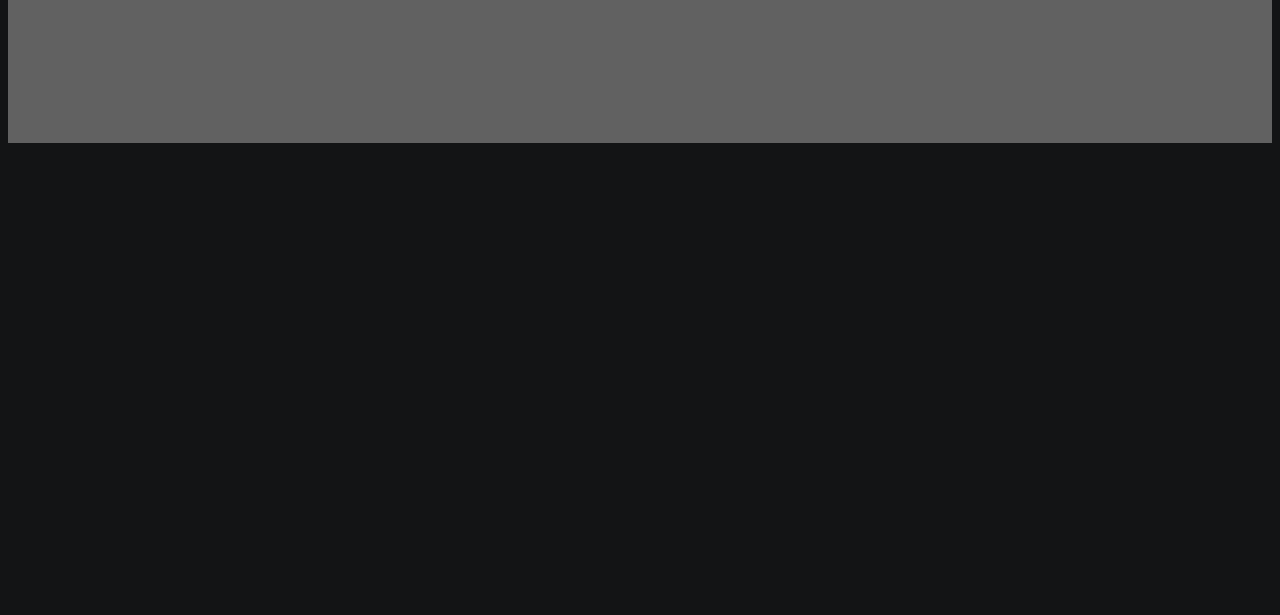
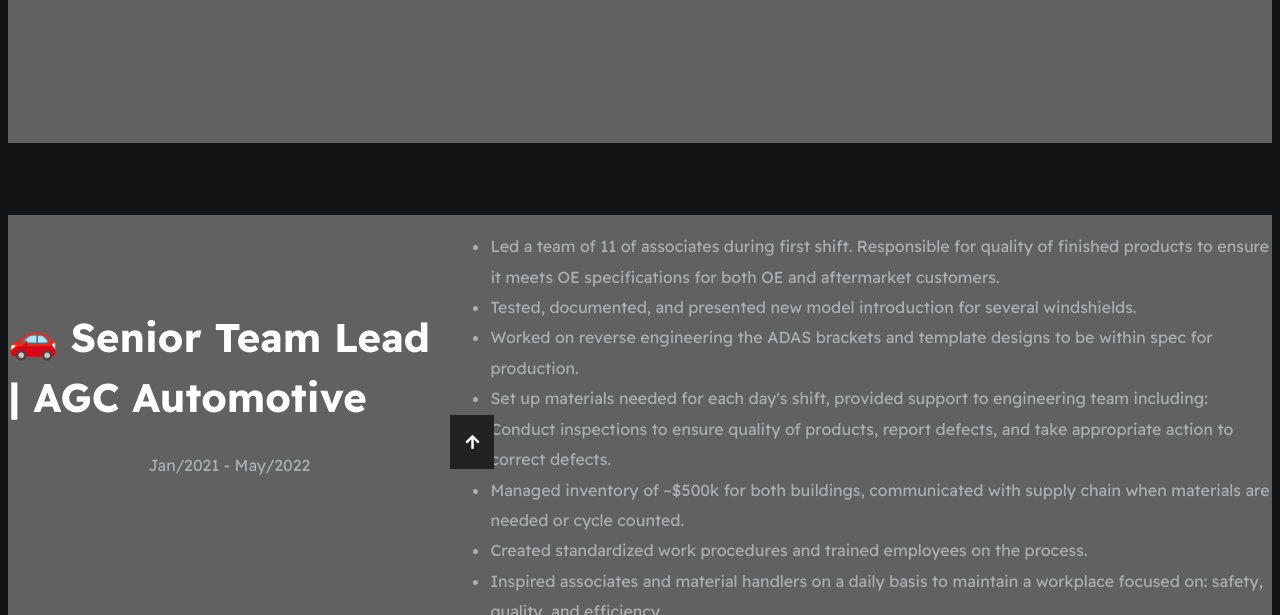
Before and after one commit to RAC11/verticalSlider, a plain HTML site: page index.html in a window 1280 px wide. Shown: the part 660-1275 px from the top of the page. Before the commit the page ends 816 px from the top, so only its background shows below. Drawn offline with Linux system fonts and the light colour scheme.

Commit message:
Began slider for work history

```diff
--- a/index.html
+++ b/index.html
@@ -81,6 +81,90 @@
         </button>
       </div>
     </div>
+    <br>
+    <br>
+    <br>
+    <div class="slider-container2">
+      <div class="left-slide2">
+        <div style="background-color: #616161">
+          <h1>🚗 Senior Team Lead | AGC Automotive</h1>
+          <p>Jan/2021 - May/2022</p>
+        </div>
+        <div style="background-color: #616161">
+          <h1>🚛 Casual Checker | ABF Freight</h1>
+          <p>Jan/2019 - Jan/2021</p>
+        </div>
+      </div>
+      <div class="right-slide2">
+        <div style="background-color: #616161">
+          <div class="card--work-history">
+            <ul>
+              <li>
+                Led a team of 11 of associates during first shift. Responsible for
+                quality of finished products to ensure it meets OE specifications
+                for both OE and aftermarket customers.
+              </li>
+              <li>
+                Tested, documented, and presented new model introduction for
+                several windshields.
+              </li>
+              <li>
+                Worked on reverse engineering the ADAS brackets and template
+                designs to be within spec for production.
+              </li>
+              <li>
+                Set up materials needed for each day's shift, provided support to
+                engineering team including: Conduct inspections to ensure quality
+                of products, report defects, and take appropriate action to
+                correct defects.
+              </li>
+              <li>
+                Managed inventory of ~$500k for both buildings, communicated with
+                supply chain when materials are needed or cycle counted.
+              </li>
+              <li>
+                Created standardized work procedures and trained employees on the
+                process.
+              </li>
+              <li>
+                Inspired associates and material handlers on a daily basis to
+                maintain a workplace focused on: safety, quality, and efficiency.
+              </li>
+              <li>
+                Worked directly with production coordinator to create and
+                implement the schedule for the day.
+              </li>
+            </ul>
+          </div>
+        </div>
+        <div style="background-color: #616161">
+          <div class="card--work-history">
+            <ul>
+              <li>
+                Consistently exceeds expectations for hourly productivity of
+                loading and unloading various freight.
+              </li>
+              <li>
+                Reduced average freight claims by over 20% with accurate and
+                detailed documentation while ensuring items are safe for transit.
+              </li>
+              <li>
+                Collaborated with team members to strategize plans for optimal
+                loading capacity.
+              </li>
+            </ul>
+            </div>
+        </div>
+      </div>
+      <div class="action-buttons2">
+        <button class="down-button2">
+          <i class="fas fa-arrow-down"></i>
+        </button>
+        <button class="up-button2">
+          <i class="fas fa-arrow-up"></i>
+        </button>
+      </div>
+    </div>
     <script src="script.js"></script>
   </body>
 </html>
--- a/style.css
+++ b/style.css
@@ -232,3 +232,93 @@
   line-height: 4;
   color: #fff;
 }
+
+/*
+ Work History
+*/
+
+.slider-container2 {
+  position: relative;
+  overflow: hidden;
+  width: 100%;
+  height: 50vh;
+  background-color: #616161;
+}
+
+.left-slide2 {
+  height: 100%;
+  width: 35%;
+  position: absolute;
+  top: 0;
+  left: 0;
+  transition: transform 0.5s ease-in-out;
+}
+
+.left-slide2>div {
+  height: 100%;
+  width: 100%;
+  display: flex;
+  flex-direction: column;
+  align-items: center;
+  justify-content: center;
+  color: #fff;
+}
+
+.left-slide2 h1 {
+  font-size: 40px;
+  margin-bottom: 10px;
+  margin-top: -30px;
+}
+
+.right-slide2 {
+  height: 100%;
+  position: absolute;
+  top: 0;
+  left: 35%;
+  width: 65%;
+  transition: transform 0.5s ease-in-out;
+}
+
+.right-slide2>div {
+  background-repeat: no-repeat;
+  background-size: cover;
+  background-position: center center;
+  height: 100%;
+  width: 100%;
+}
+
+.slider-container2 .action-buttons2 button {
+  position: absolute;
+  left: 35%;
+  top: 50%;
+  z-index: 100;
+}
+
+.slider-container2 .action-buttons2 .down-button {
+  transform: translateX(-100%);
+  border-top-left-radius: 5px;
+  border-bottom-left-radius: 5px;
+}
+
+.slider-container2 .action-buttons2 .up-button {
+  transform: translateY(-100%);
+  border-top-right-radius: 5px;
+  border-bottom-right-radius: 5px;
+}
+
+button {
+  background-color: #222;
+  border: none;
+  color: #222;
+  cursor: pointer;
+  font-size: 16px;
+  padding: 15px;
+}
+
+button:hover {
+  color: #fff;
+}
+
+button:focus {
+  outline: none;
+}
```
